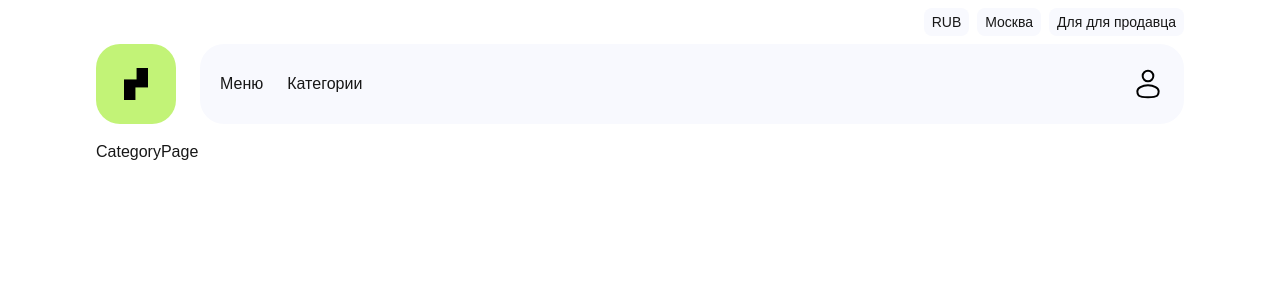
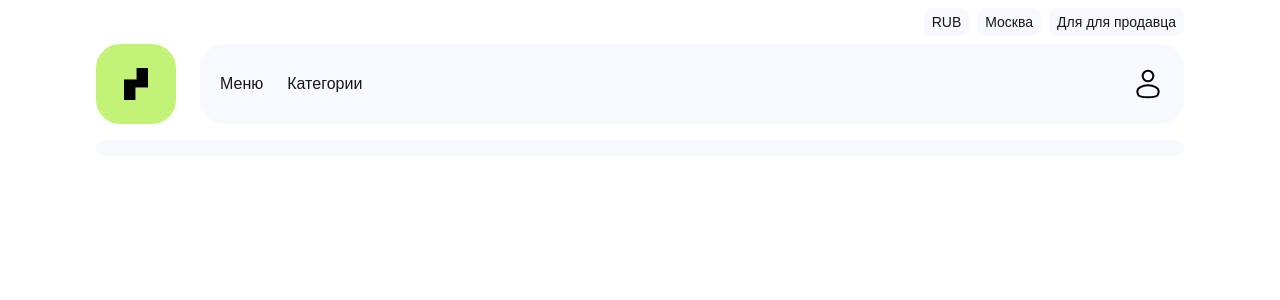
Before and after one commit to nenertiy/frontend-market, a Next.js app: page /categories/1 in a window 1280 px wide. Shown: the top 300 px of the page. Built offline with nearby package versions, Linux system fonts and the light colour scheme; no server answers.

Commit message:
page for category of products

```diff
--- a/src/app/categories/[id]/page.tsx
+++ b/src/app/categories/[id]/page.tsx
@@ -1,7 +1,31 @@
+"use client";
+
+import { fetchCategory } from "@/entities/category/api";
+import CardProduct from "@/entities/product/ui/CardProduct";
+import ProductList from "@/widgets/product/ui/ProductList";
+import { useQuery } from "@tanstack/react-query";
+import { useParams } from "next/navigation";
 import React from "react";
 
 const CategoryPage = () => {
-  return <div>CategoryPage</div>;
+  const params = useParams();
+  const id = params?.id as string;
+
+  const { data: productsByCategory, isSuccess } = useQuery({
+    queryKey: ["productsByCategory", id],
+    queryFn: () => fetchCategory(id),
+  });
+
+  return (
+    <div>
+      <div className="bg-[rgb(248,249,254)] px-3 py-2 rounded-xl text-2xl font-semibold mb-3">
+        {productsByCategory?.name}
+      </div>
+      <div>
+        {isSuccess && <ProductList products={productsByCategory.product} />}
+      </div>
+    </div>
+  );
 };
 
 export default CategoryPage;
--- a/src/app/categories/page.tsx
+++ b/src/app/categories/page.tsx
@@ -15,7 +15,7 @@ const CategoriesPage = () => {
   };
 
   const { data: categories, isSuccess } = useQuery({
-    queryKey: ["products", searchValue],
+    queryKey: ["categories", searchValue],
     queryFn: () => fetchCategories(searchValue),
   });
   return (
--- a/src/app/menu/page.tsx
+++ b/src/app/menu/page.tsx
@@ -17,7 +17,6 @@ const MenuPage = () => {
   const { data: products, isSuccess } = useQuery({
     queryKey: ["products", searchValue],
     queryFn: () => fetchProducts(searchValue),
-    // enabled: searchValue === "",
   });
 
   return (
--- a/src/entities/category/api/index.ts
+++ b/src/entities/category/api/index.ts
@@ -7,3 +7,8 @@ export const fetchCategories = async (
   const response = await apiClient.get(`/product-categories?search=${search}`);
   return response.data;
 };
+
+export const fetchCategory = async (id: string) => {
+  const response = await apiClient.get(`/product-categories/${id}`);
+  return response.data;
+};
--- a/src/entities/category/ui/CardCategory.tsx
+++ b/src/entities/category/ui/CardCategory.tsx
@@ -1,4 +1,3 @@
-import Image from "next/image";
 import Link from "next/link";
 import React, { FC } from "react";
 
--- a/src/entities/product/api/index.ts
+++ b/src/entities/product/api/index.ts
@@ -11,3 +11,8 @@ export const fetchProducts = async (
   );
   return response.data;
 };
+
+export const fetchProduct = async (id: string): Promise<Product> => {
+  const response = await apiClient.get(`/products/${id}`);
+  return response.data;
+};
```
